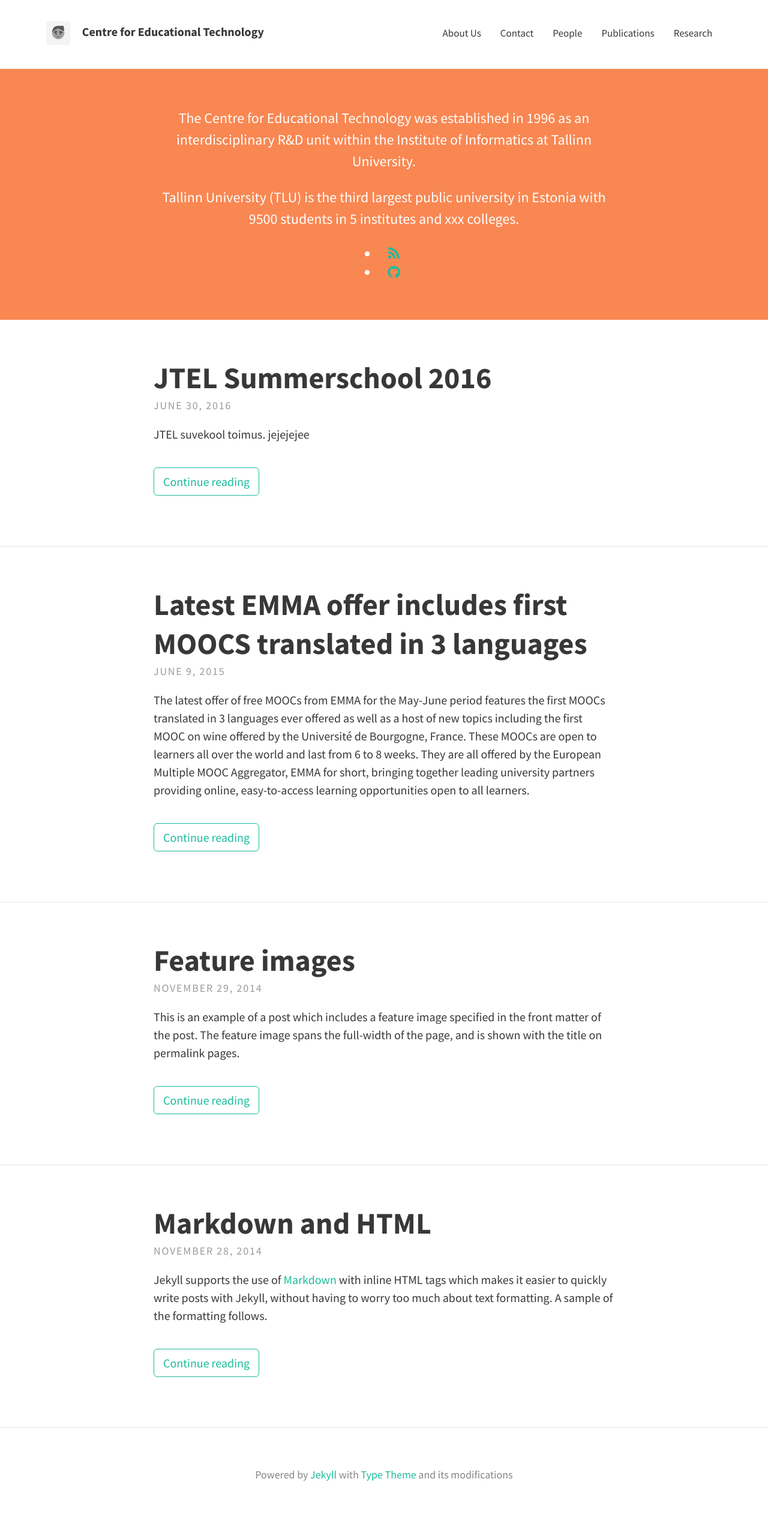
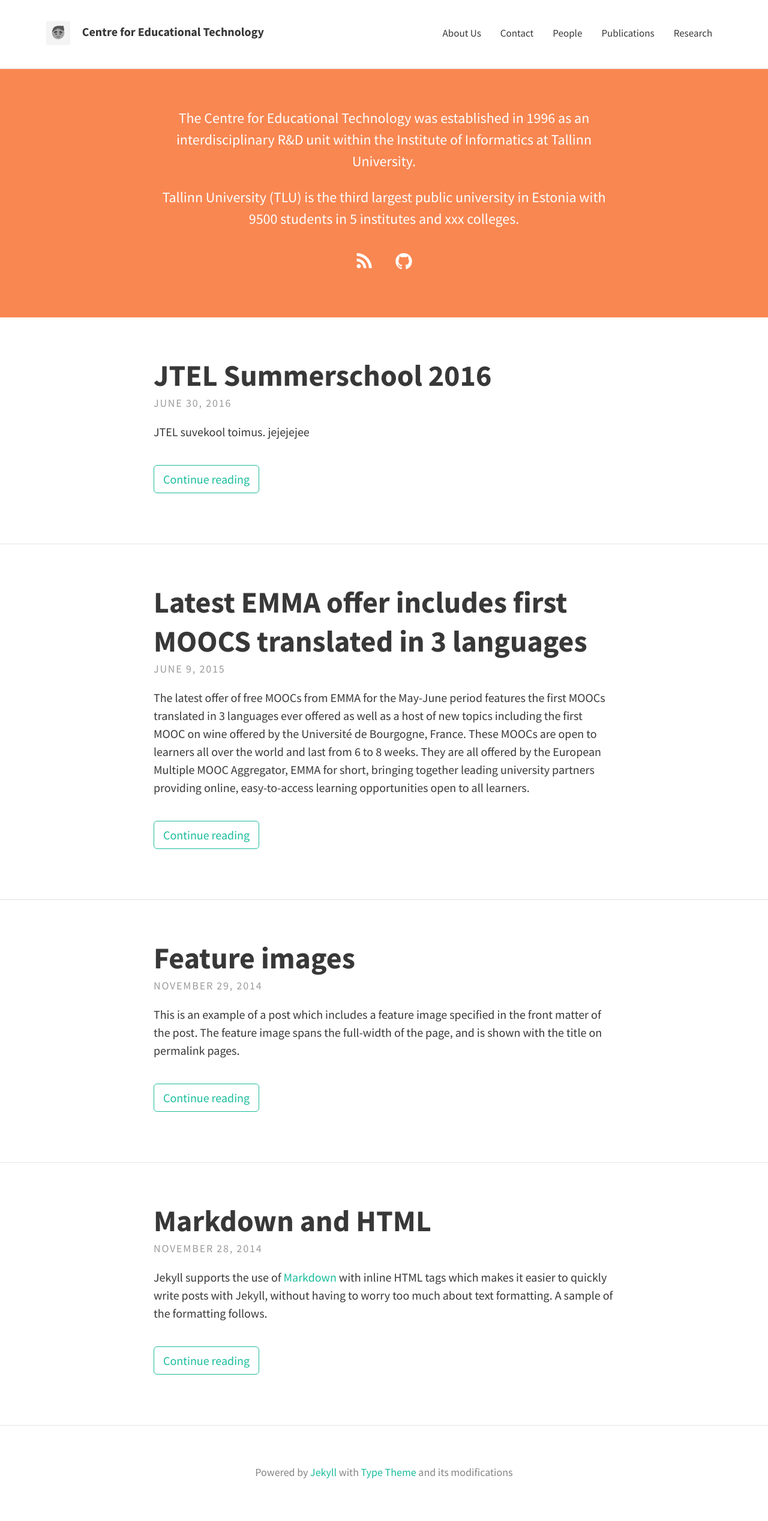
Before and after one commit to centre-for-educational-technology/htk-web, a Jekyll site: the page built from index.html, in a window 1280 px wide. Shown: the whole page at 60% size. Built offline with Jekyll 4.4.1, drawn with Linux system fonts in a browser that asks for light colours; nearby versions of some CDN libraries; the list of posts is cut into pages by our own code.

Commit message:
Position and style for social media icons
Now displayed on intro text not as part of the top menu

```diff
--- a/_sass/includes/_header.scss
+++ b/_sass/includes/_header.scss
@@ -25,6 +25,8 @@
     font-size: 1em;
     line-height: 1.5;
   }
+
+  /* Main menu */
 
   ul.topnav {
     list-style-type: none;
--- a/_sass/layouts/_index.scss
+++ b/_sass/layouts/_index.scss
@@ -12,6 +12,27 @@
 .call-out p:last-child {
   margin-bottom: 0;
 }
+
+ul.social-media-icons {
+  list-style-type: none;
+  margin: 0 auto;
+  padding: 0;
+  text-align:center;
+}
+
+ul.social-media-icons li {
+  display:inline;
+}
+
+ul.social-media-icons li a {
+  display: inline-block;
+  color: #fff;
+  padding: 5px 10px;
+  transition: 0.3s;
+  font-size: 32px;
+  margin: 0 auto;
+}
+
 // Post listing
 .posts {
   .post-teaser {
--- a/index.html
+++ b/index.html
@@ -7,7 +7,9 @@
   <div class="call-out"
   style="background-image: url('{{ site.baseurl }}/{{ site.theme.header_text_feature_image }}')">
     {{ site.theme.header_text }}
-    {% include icons.html %}
+    <ul class="social-media-icons">
+      {% include icons.html %}
+    </ul>
   </div>
   {% endif %}
 
```
